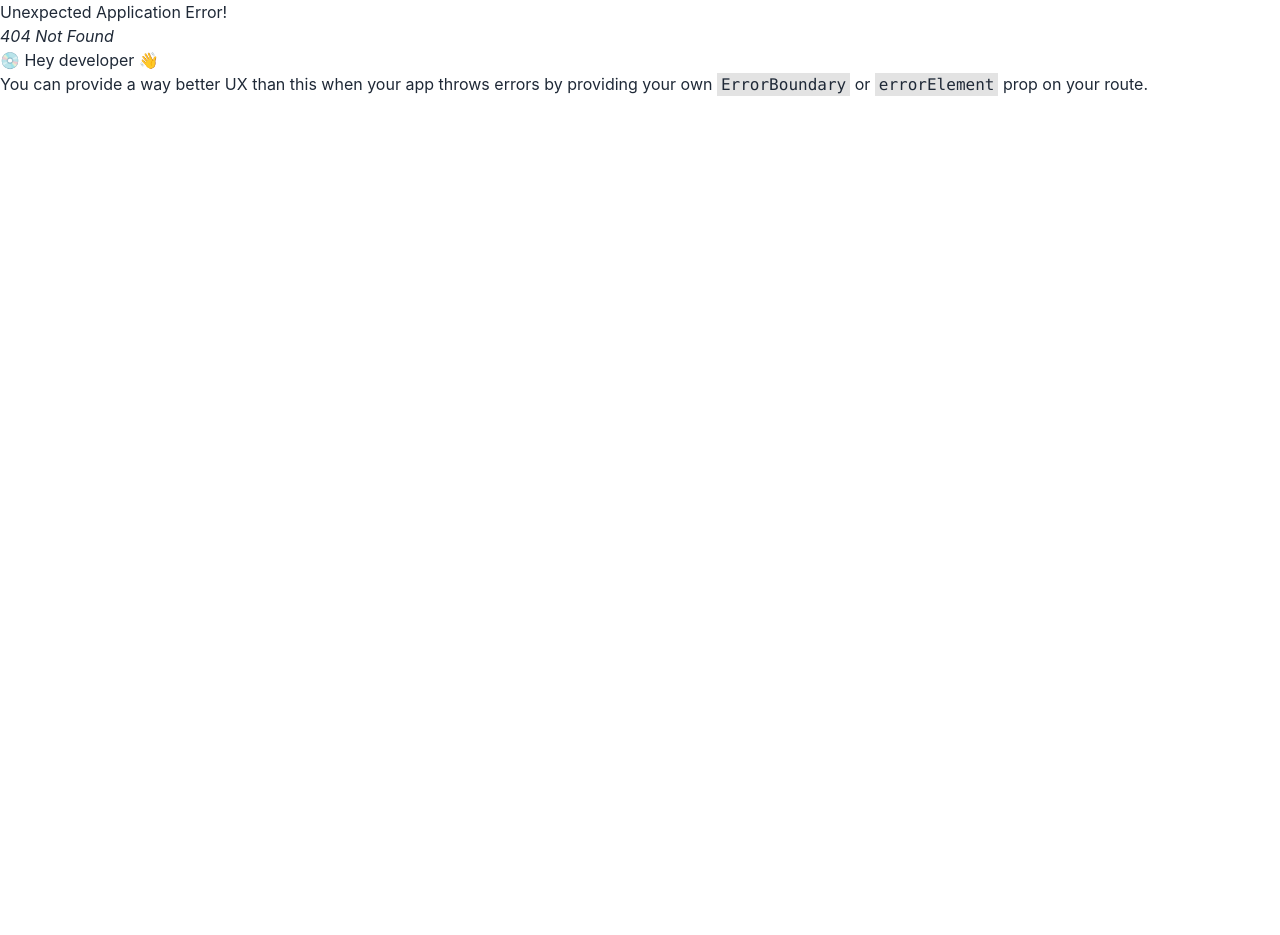
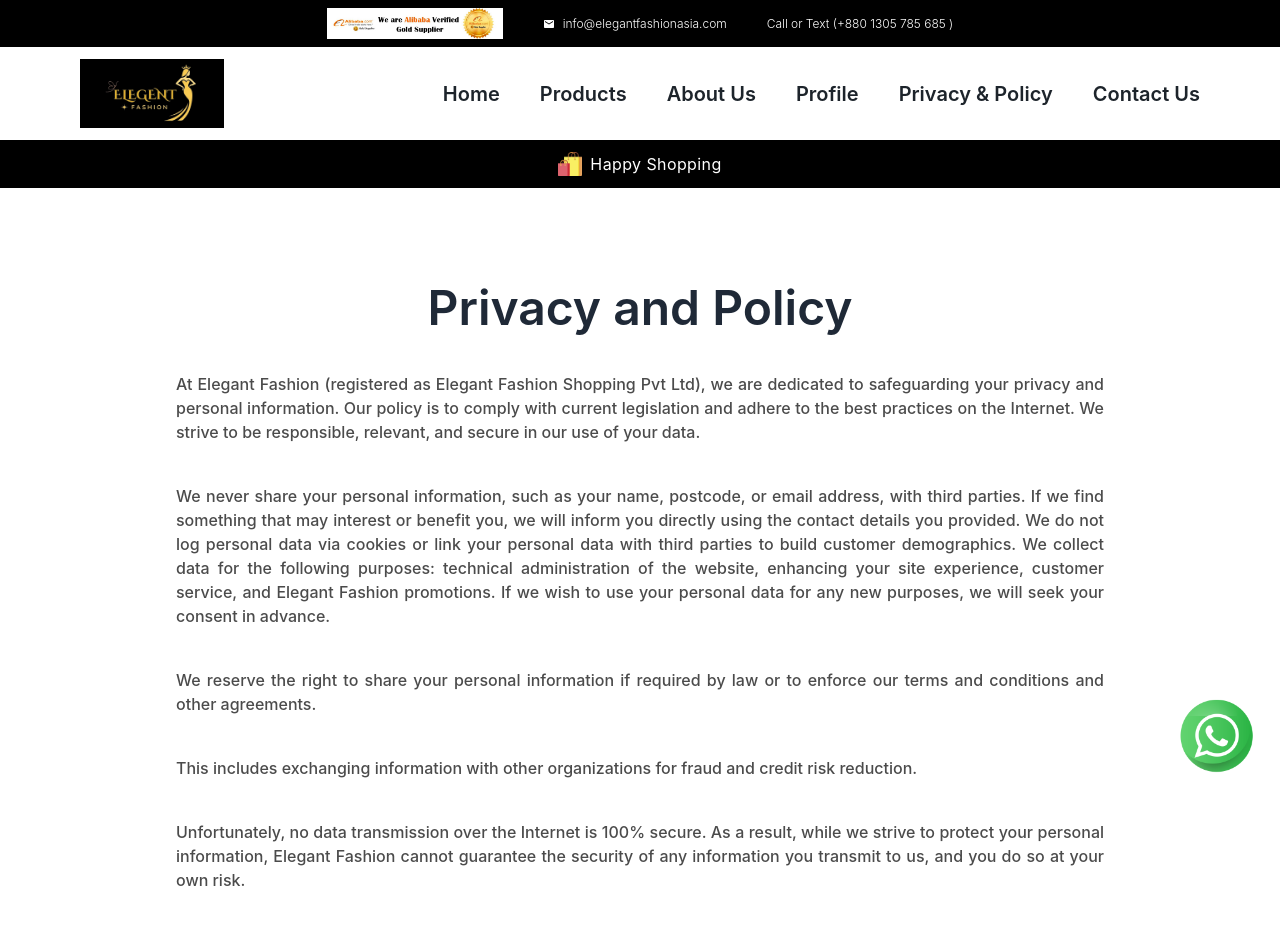
Before and after one commit to A2-ITLTD/elegant-fashion-website, a React (Vite) app: page /Policy in a window 1280 px wide. Before the commit this address had no page. Shown: the top 935 px of the page. Before the commit the page ends 800 px from the top, so only its background shows below. Built offline with nearby package versions, Linux system fonts and the light colour scheme.

Commit message:
privay and policy page

```diff
--- a/src/Components/Navbar.jsx
+++ b/src/Components/Navbar.jsx
@@ -48,7 +48,7 @@ const Navbar = () => {
                         </Link>
                         <Link to="/About" className="hover:underline">About Us</Link>
                         <Link to="/Product"  className="hover:underline ">Profile</Link>
-                        <Link to="/" className="hover:underline">Privacy & Policy</Link>
+                        <Link to="/Policy" className="hover:underline">Privacy & Policy</Link>
                         <Link to="/Contact" className="hover:underline">Contact Us</Link>
                     </ul>
                 </div>
--- /dev/null
+++ b/src/Components/Policy.jsx
@@ -0,0 +1,20 @@
+
+const Policy = () => {
+    return (
+        <div className='mt-24 px-5 md:px-10 lg:px-24'>
+           <div className='text-center text-2xl md:text-5xl font-semibold pb-10'>
+                <h1>Privacy and Policy</h1>
+            </div>
+            <div className="text-justify flex flex-col gap-10 px-0 md:px-20 className='text-base font-medium text-black opacity-70">
+                <p>At Elegant Fashion (registered as Elegant Fashion Shopping Pvt Ltd), we are dedicated to safeguarding your privacy and personal information. Our policy is to comply with current legislation and adhere to the best practices on the Internet. We strive to be responsible, relevant, and secure in our use of your data.</p>
+                <p>We never share your personal information, such as your name, postcode, or email address, with third parties. If we find something that may interest or benefit you, we will inform you directly using the contact details you provided. We do not log personal data via cookies or link your personal data with third parties to build customer demographics. We collect data for the following purposes: technical administration of the website, enhancing your site experience, customer service, and Elegant Fashion promotions. If we wish to use your personal data for any new purposes, we will seek your consent in advance.</p>
+                <p>We reserve the right to share your personal information if required by law or to enforce our terms and conditions and other agreements.</p>
+                <p>This includes exchanging information with other organizations for fraud and credit risk reduction.</p>
+                <p>Unfortunately, no data transmission over the Internet is 100% secure. As a result, while we strive to protect your personal information, Elegant Fashion cannot guarantee the security of any information you transmit to us, and you do so at your own risk.</p>
+                <p>If at any time you wish to be completely removed from all our systems or if you want to update any personal data we have about you or your business, please contact us by any means.</p>
+            </div>
+        </div>
+    );
+};
+
+export default Policy;
--- a/src/main.jsx
+++ b/src/main.jsx
@@ -23,6 +23,7 @@ import ItemTrouser from './Components/ItemTrouser.jsx';
 import ItemCargo from './Components/ItemCargo.jsx';
 import ItemLeggings from './Components/ItemLeggings.jsx';
 import ItemJeans from './Components/ItemJeans.jsx';
+import Policy from './Components/Policy.jsx';
 const router = createBrowserRouter([
  {
  path: "/",
@@ -43,6 +44,10 @@ const router = createBrowserRouter([
   {
     path: "/Products",
     element: <Products></Products>,
+  },
+  {
+    path: "/Policy",
+    element: <Policy></Policy>
   },
   {
     path: "/Shirt",
```
